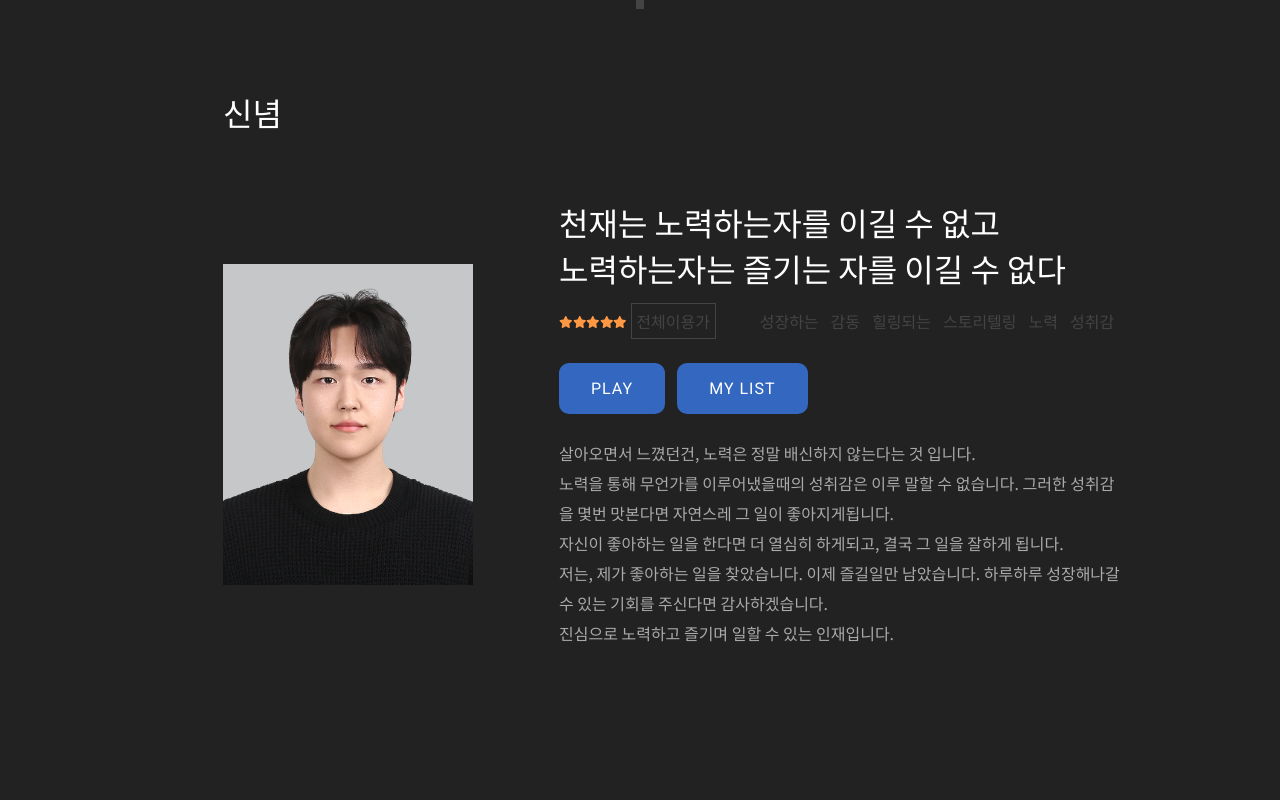
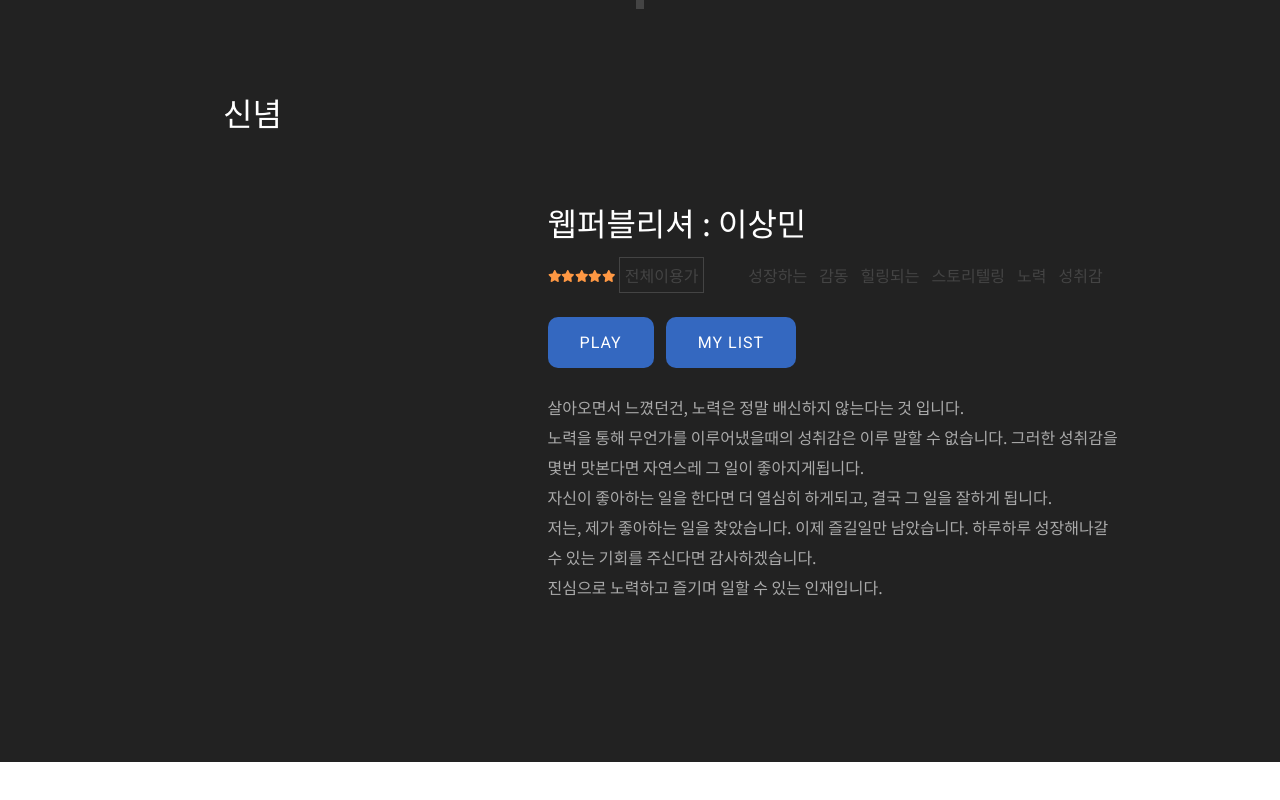
Before and after one commit to tkdals5879/mainSite, a React (Create React App) app: page /aboutMe in a window 1280 px wide. Shown: the part 901-1701 px from the top of the page. After the commit the page ends 1663 px from the top, so only its background shows below. Built offline with nearby package versions, Linux system fonts and the light colour scheme.

Commit message:
netlify 배포준비 완료

```diff
--- a/src/pages/AboutMe.js
+++ b/src/pages/AboutMe.js
@@ -98,14 +98,13 @@ function AboutMe() {
             <div>
               <motion.div className='faithLeft' initial={{ x: -80, opacity: 0 }} animate={{ x: 0, opacity: 1 }} transition={{ opacity: { duration: 2, delay: 2 }, x: { delay: 2, duration: .5 } }}>
                 <figure>
-                  <img src="/IDPhoto.jpg" alt="IDPhoto" />
+                  <img src="" alt="" />
                 </figure>
               </motion.div>
               <motion.div className='faithRight' initial={{ x: 80, opacity: 0 }} animate={{ x: 0, opacity: 1 }} transition={{ opacity: { duration: 2, delay: 2 }, x: { delay: 2, duration: .5 } }}>
 
                 <div className='title'>
-                  <p>천재는 노력하는자를 이길 수 없고 <br />
-                    노력하는자는 즐기는 자를 이길 수 없다</p>
+                  <p>웹퍼블리셔 : 이상민</p>
                   <ul>
                     <li className='star'><FontAwesomeIcon icon={faStar} /><FontAwesomeIcon icon={faStar} /><FontAwesomeIcon icon={faStar} /><FontAwesomeIcon icon={faStar} /><FontAwesomeIcon icon={faStar} /></li>
                     <li><span><p>전체이용가</p></span></li>
```
Also changed, not shown: public/IDPhoto.jpg (deleted).
